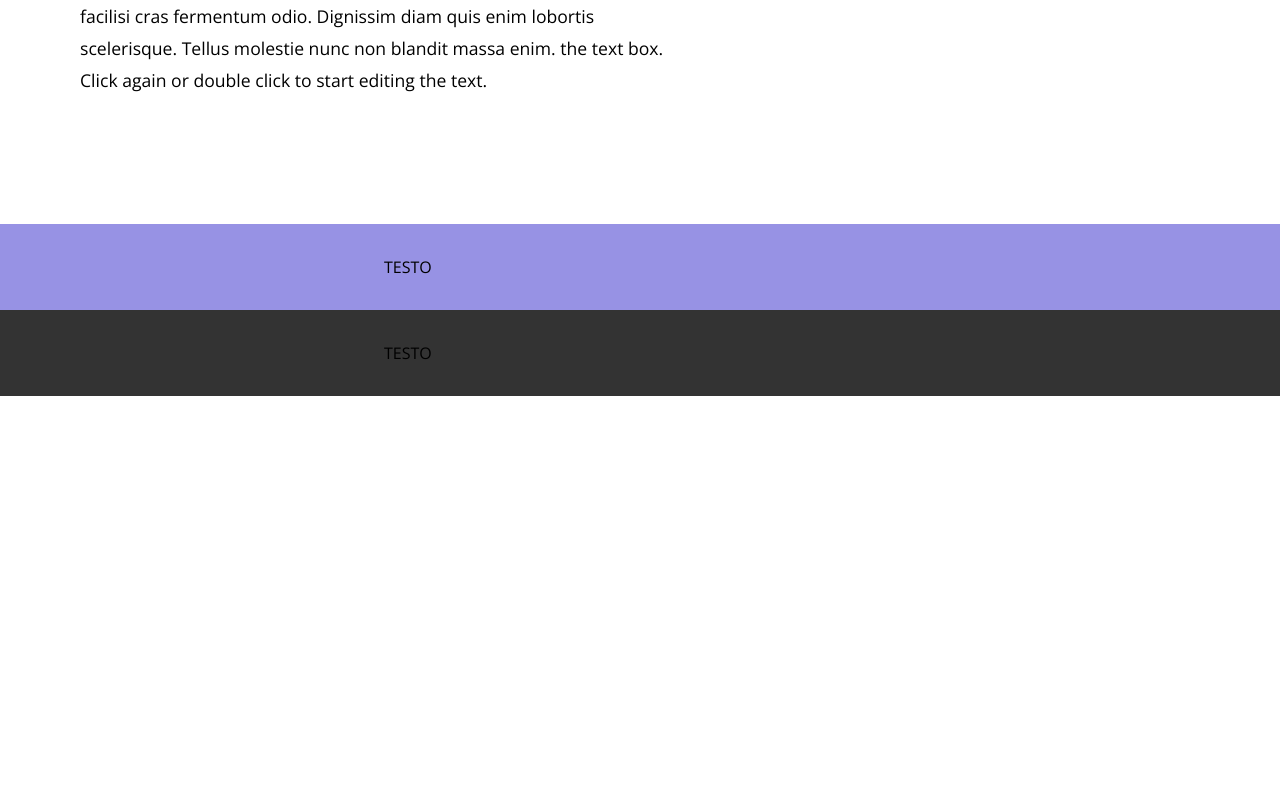
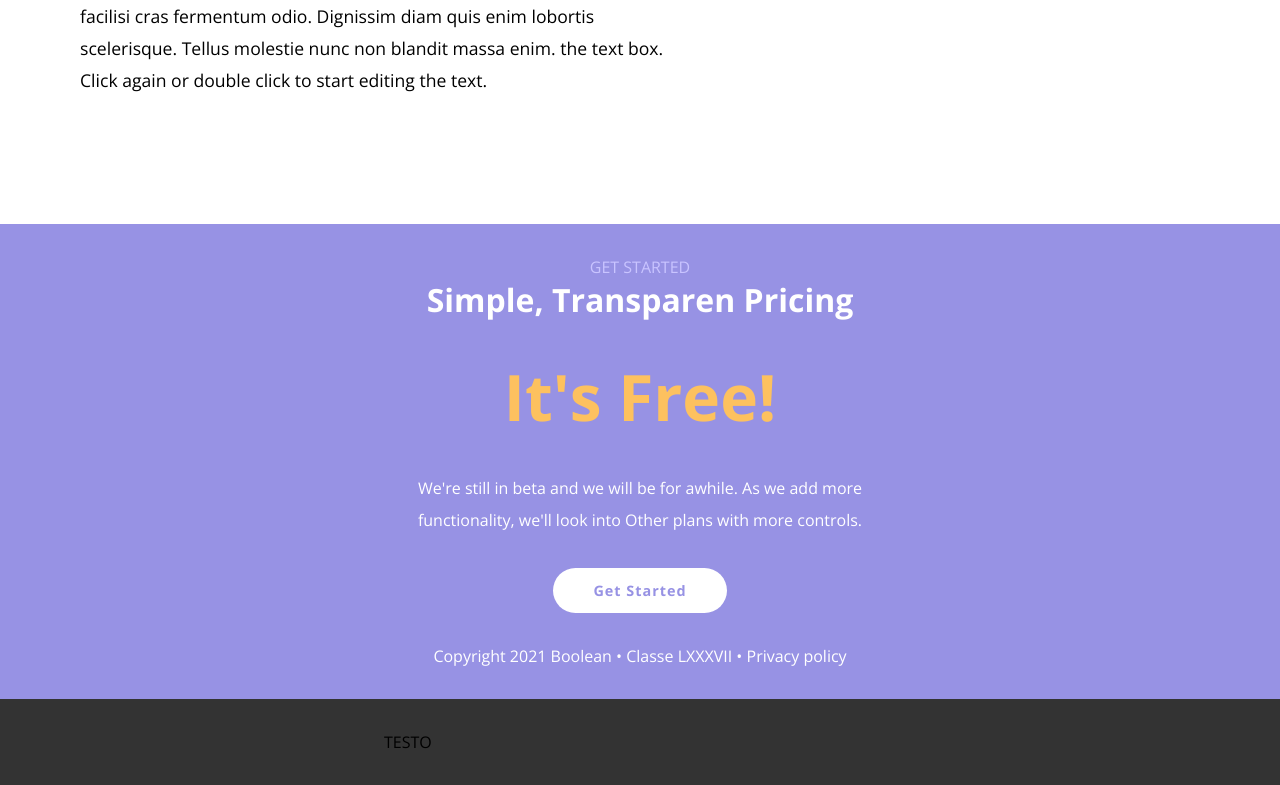
Before and after one commit to Giotreglia/htmlcss-responsive-layout, a plain HTML site: page index.html in a window 1280 px wide. Shown: the part 4955-5740 px from the top of the page. Before the commit the page ends 5351 px from the top, so only its background shows below. Drawn offline with nearby package versions, Linux system fonts and the light colour scheme.

Commit message:
Sezione Free in tutti i layout

```diff
--- a/css/style.css
+++ b/css/style.css
@@ -388,8 +388,43 @@ span.bg-violet {
     font-size: 4rem;
 }
 
+/* Sezione Free */
+
 #free .container {
     padding: 2rem 0;
+    text-align: center;
+}
+
+#free span:first-child {
+    color: rgba(201, 196, 278, 1);
+}
+
+#free .col .btn-big {
+    font-weight: bold;
+    letter-spacing: 1px;
+    color: var(--secondary-color);
+}
+
+#free h3 {
+    color: white;
+    font-size: 2rem;
+}
+
+#free h2 {
+    color: rgb(253, 193, 95);
+    font-size: 4rem;
+}
+
+#free p {
+    line-height: 2rem;
+}
+
+#free .col span a {
+    color: white;
+}
+
+#free span:last-child {
+    color: white;
 }
 
 /* Footer */
--- a/index.html
+++ b/index.html
@@ -212,7 +212,15 @@
         <!-- Sezione Free -->
         <section id="free" class="bg-second">
             <div class="container">
-                <div class="col">TESTO</div>
+                <div class="col">
+                    <span>GET STARTED</span>
+                    <h3 class="marginbottom2">Simple, Transparen Pricing</h3>
+                    <h2 class="marginbottom2">It's Free!</h2>
+                    <p class="white">We're still in beta and we will be for awhile. As we add more functionality, we'll look into Other plans with more controls.</p>
+                    <a class="inline-block btn-big bg-white margintop2 marginbottom2" href="#">Get Started</a>
+                    <span class="inline-block">Copyright 2021 Boolean &bull; Classe LXXXVII &bull; <a href="#">Privacy policy</a></span>
+
+                </div>
             </div>
         </section>
     </main>
```
